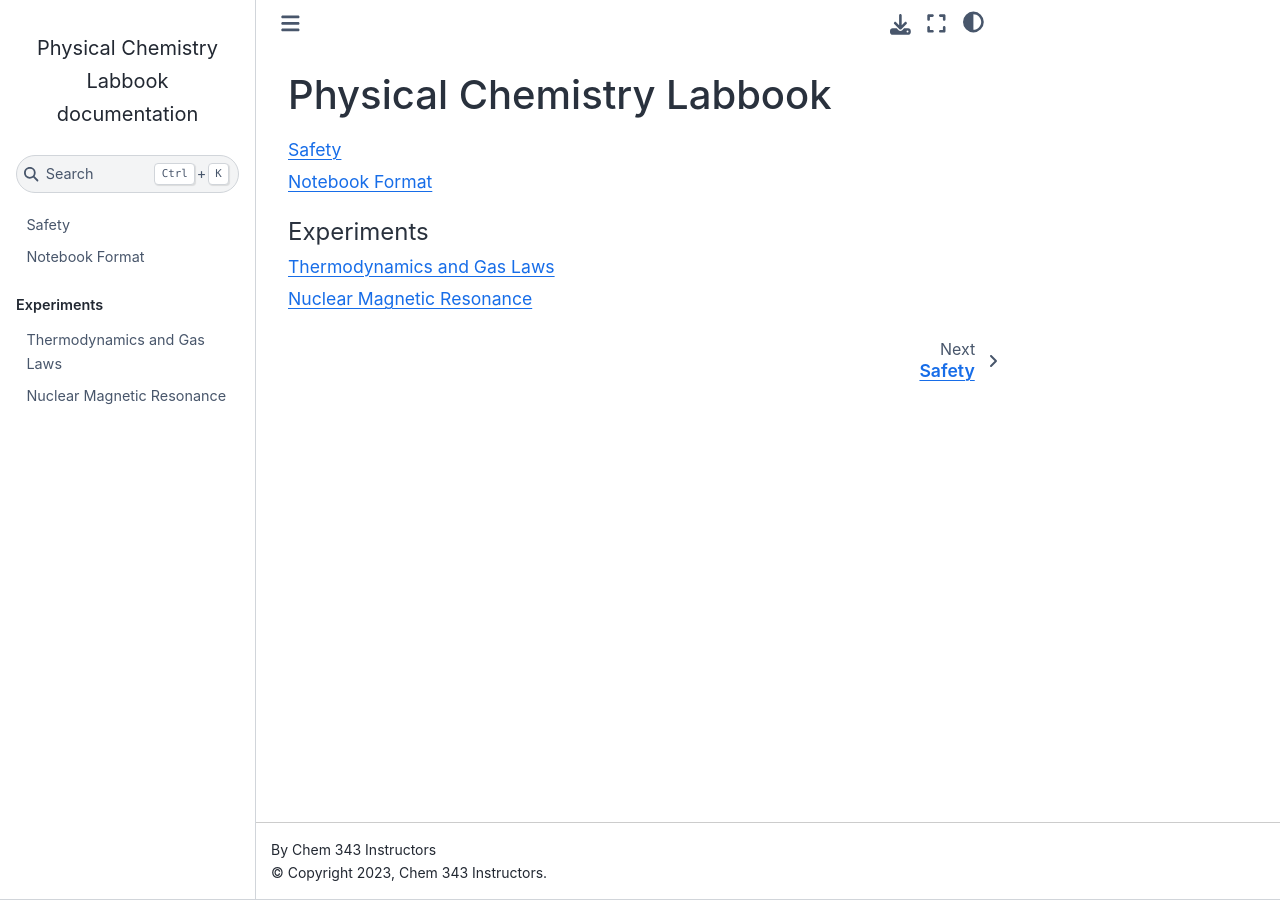
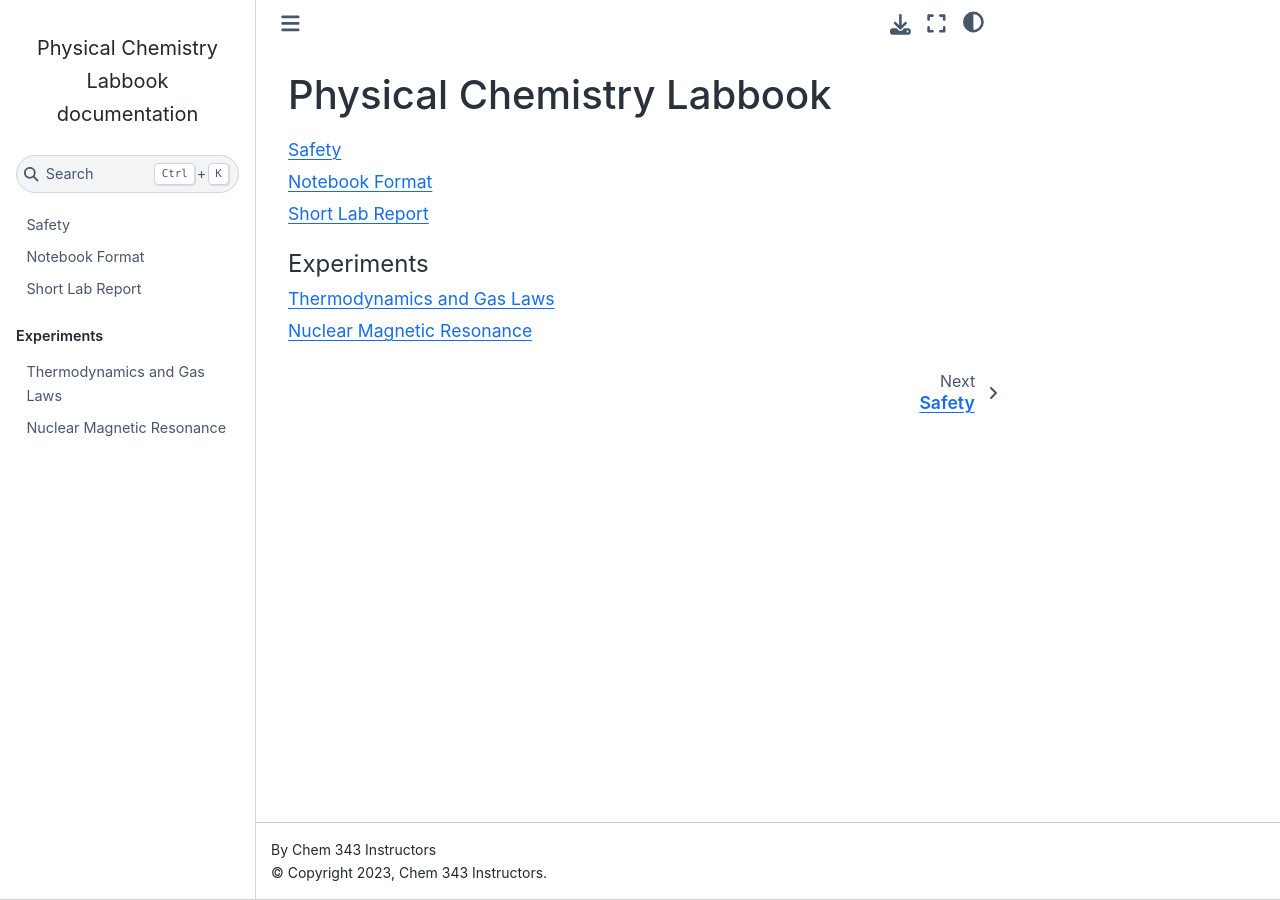
Before and after one commit to jlorieau/pchem_lab_book, a Sphinx documentation site: the page built from source/index.rst, in a window 1280 px wide. Built offline with Sphinx 7.4.7 and the Sphinx Book theme 1.1.4, drawn with Linux system fonts in a browser that asks for light colours.

Commit message:
Add empty page for the short lab report

```diff
--- a/source/index.rst
+++ b/source/index.rst
@@ -7,6 +7,8 @@ Physical Chemistry Labbook
 
     safety
     notebook/index
+    report/short
+
 
 .. toctree::
    :maxdepth: 1
--- /dev/null
+++ b/source/report/short.rst
@@ -0,0 +1,2 @@
+Short Lab Report
+****************
```
